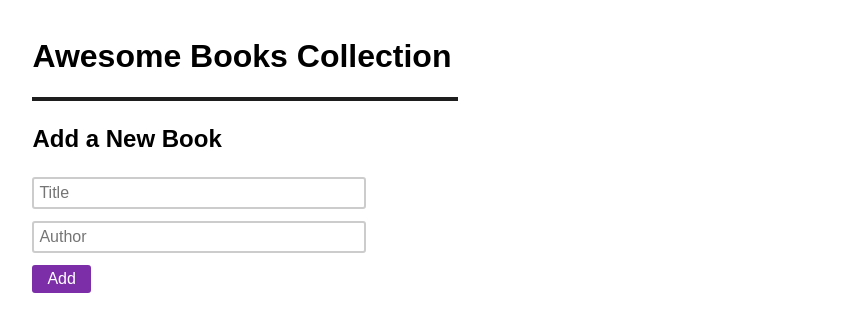
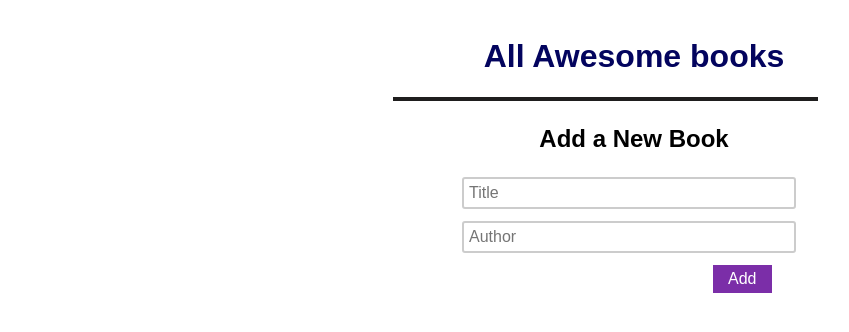
Before and after one commit to berylcl/Awesome-books, a plain HTML site: page index.html in a window 1280 px wide. Shown: the whole page, without its empty margins (6-855 px from the left). Drawn offline with Linux system fonts and the light colour scheme.

Commit message:
Adding align and margin

```diff
--- a/index.html
+++ b/index.html
@@ -8,7 +8,7 @@
     <link rel="stylesheet" href="style.css">
 </head>
 <body>
-<h1>Awesome Books Collection</h1>
+<h1>All Awesome books</h1>
 <div id="book-list"></div>
 <p>Add a New Book</p>
 <form id="add-book-form">
--- a/style.css
+++ b/style.css
@@ -1,10 +1,12 @@
 body {
   font-family: Arial, sans-serif;
   margin: 3%;
+  text-align: center;
 }
 
 #add-book-form {
   margin-bottom: 20px;
+  text-align: center;
 }
 
 #add-book-form input[type="text"] {
@@ -23,7 +25,7 @@ body {
   background-color: #7b2ea8;
   color: #fff;
   border: none;
-  border-radius: 3px;
+  margin-left: 18%;
 }
 
 .book-title {
@@ -63,8 +65,17 @@ p {
 #book-list {
   border: 2px solid #1f1e1e;
   width: 35%;
+  text-align: center;
+  margin-left: 30%;
 }
 
 #book-list li:nth-child(even) {
   background-color: #ccc;
 }
+
+h1 {
+  color: #03045e;
+  display: flex;
+  justify-content: center;
+  align-items: center;
+}
```
